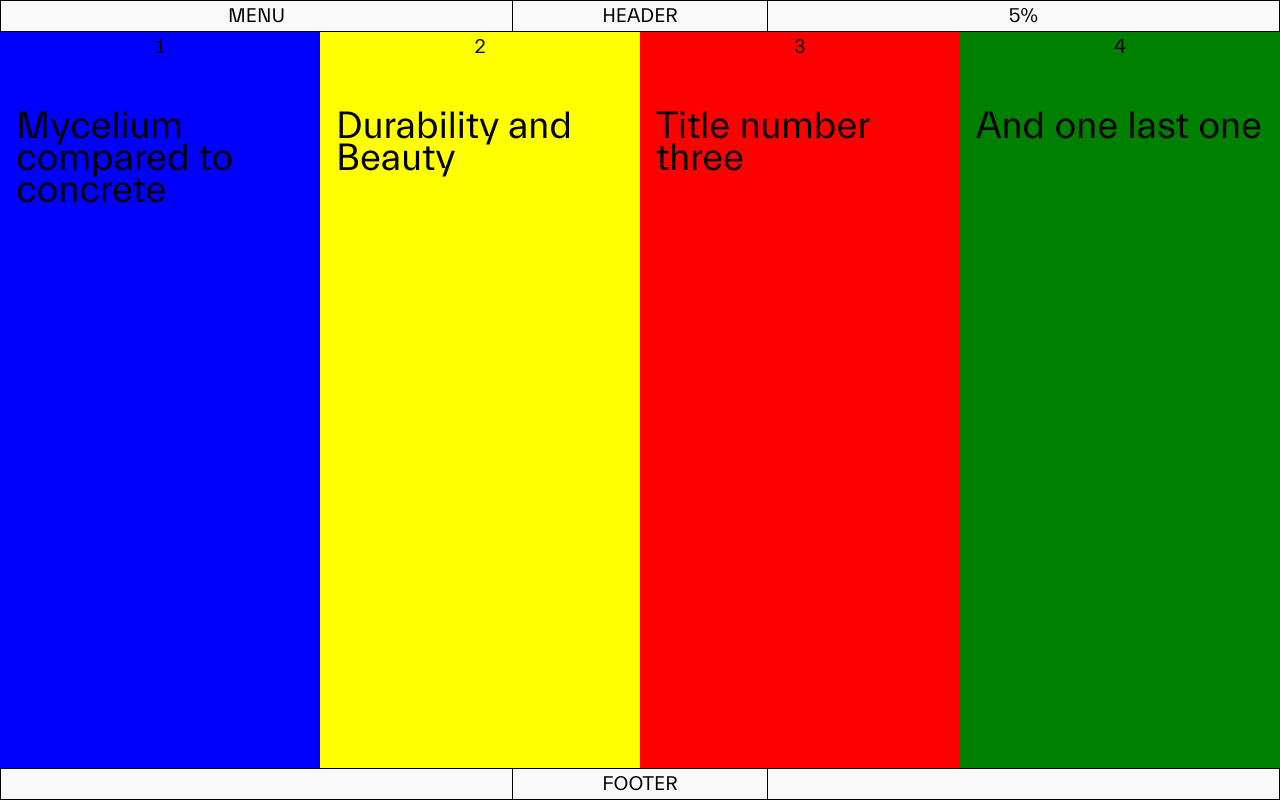
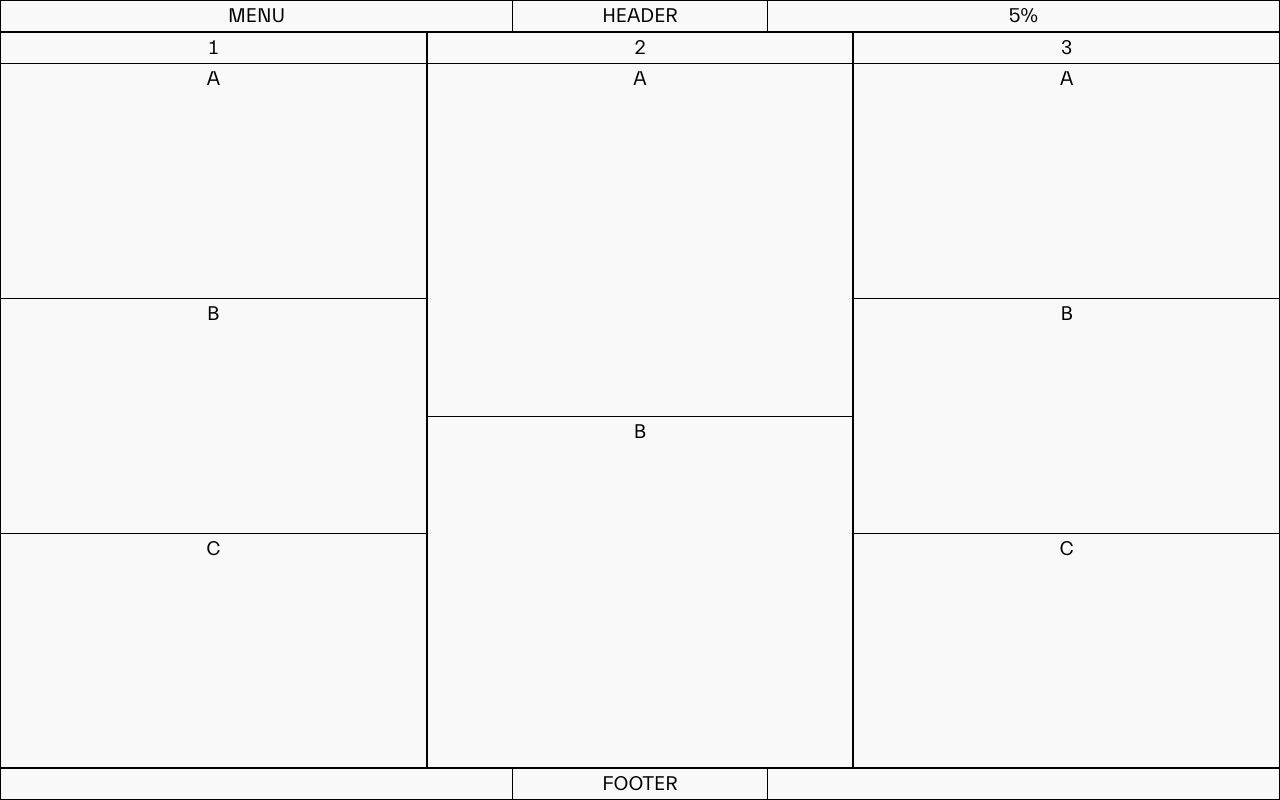
Before and after one commit to alternatorbob/div-in-div-hover-2, a website: page index.html in a window 1280 px wide. Drawn offline with Linux system fonts and the light colour scheme.

Commit message:
working grid

```diff
--- a/css/main.css
+++ b/css/main.css
@@ -4,10 +4,6 @@ body {
   font-size: 20px;
   background-color: #f9f9f9;
   min-height: 100vh;
-}
-
-.box6 {
-  background-color: grey;
 }
 
 #menu,
@@ -39,22 +35,9 @@ body {
 
 .number {
   text-align: center;
+  padding-bottom: -0.5rem;
+  border-bottom: 0.25px solid black;
 }
-
-.grid0 {
-  text-align: center;
-  padding: 0.25rem;
-  align-self: center;
-}
-
-.grid1,
-.grid2 {
-  display: flex;
-  padding: 1rem;
-  justify-content: flex-start;
-  flex: 1;
-}
-
 /*
 .grid1:hover,
 .grid2:hover {
@@ -68,13 +51,19 @@ body {
   text-align: center;
 }
 
+.grid {
+  display: flex;
+  flex-flow: column wrap;
+  height: 96%;
+}
+
 .box {
-  border: 0.25px solid black;
-  box-shadow: inset 0 0 10px #696767;
-  padding: 0.5rem;
   flex: 1;
-  /* flex-grow: 1; */
-  display: none;
+  text-align: center;
+}
+
+.box:not(:last-child) {
+  border-bottom: 0.25px solid black;
 }
 
 .menu-content {
@@ -87,26 +76,16 @@ body {
   height: 100vh;
 }
 
-.subContainer {
+.subContainer,
+.box {
   transition: 1s;
 }
 
-.subContainerOne {
-  background-color: blue;
-  flex: 1;
-}
-.subContainerTwo {
-  background-color: yellow;
-  flex: 1;
-}
-
-.subContainerThree {
-  background-color: red;
-  flex: 1;
-}
-
+.subContainerOne,
+.subContainerTwo,
+.subContainerThree,
 .subContainerFour {
-  background-color: green;
+  border: 0.25px solid black;
   flex: 1;
 }
 
@@ -117,30 +96,13 @@ body {
   border: 0.25px solid black;
 }
 
-/*
-.box:hover {
-  flex: 10;
-  transition: all;
-  transition-duration: 1s;
-}
-*/
-
-/* .box:hover {
-  background-color: indigo;
-  transition: 1s;
-  flex:5;
-  flex-basis: 80%;
-  max-width: 80%;
-  max-height: 80%;
-} */
-
 .hidden {
   display: none;
 }
 
 .title {
   font-size: 2.4rem;
-  padding: 1rem;
+  padding: 0.25rem;
   line-height: 2rem;
   margin-bottom: 5rem;
 }
--- a/index.html
+++ b/index.html
@@ -23,31 +23,25 @@
     </div>
     <div class="container">
       <div class="subContainer subContainerOne" id="0">
-        <div class="grid1">
-          <div class="box" id="box0">box0</div>
-          <div class="box" id="box1">box1</div>
-          <div class="box" id="box2">box2</div>
+        <div class="grid">
+          <div class="box">A</div>
+          <div class="box">B</div>
+          <div class="box">C</div>
         </div>
       </div>
 
       <div class="subContainer subContainerTwo" id="1">
-        <div class="grid2">
-          <div class="box" id="box3">box3</div>
-          <div class="box" id="box4">box4</div>
+        <div class="grid">
+          <div class="box" id="customBox">A</div>
+          <div class="box">B</div>
         </div>
       </div>
 
       <div class="subContainer subContainerThree" id="2">
-        <div class="grid2">
-          <div class="box" id="box3">box3</div>
-          <div class="box" id="box4">box4</div>
-        </div>
-      </div>
-
-      <div class="subContainer subContainerFour" id="3">
-        <div class="grid2">
-          <div class="box" id="box3">box3</div>
-          <div class="box" id="box4">box4</div>
+        <div class="grid">
+          <div class="box">A</div>
+          <div class="box">B</div>
+          <div class="box">C</div>
         </div>
       </div>
     </div>
--- a/js/main.js
+++ b/js/main.js
@@ -8,25 +8,45 @@ let titles = [
   'Title number three',
   'And one last one',
 ]
-let arr = Array.from(document.getElementsByClassName('subContainer'))
+const arr = Array.from(document.getElementsByClassName('subContainer'))
 addNumbers()
-addTitles()
-let arr2 = Array.from(document.getElementsByClassName('title'))
+// addTitles()
+const arr2 = Array.from(document.getElementsByClassName('title'))
+const arr3 = Array.from(document.getElementsByClassName('box'))
 
 for (let i = 0; i < arr.length; i++) {
   // console.log(arr)
   arr[i].addEventListener('mouseover', () => {
     arr[i].style.flex = '50'
-    removeTitles(i)
+    currentTab = i
+    // removeTitles(i)
   })
 }
 
 for (let i = 0; i < arr.length; i++) {
   arr[i].addEventListener('mouseout', () => {
     arr[i].style.flex = '1'
+    // removeAllTitles()
     // addTitles()
+    // hasTitles()
+    currentTab = -1
   })
   // arr[i] = contentBackup[i]
+}
+for (let i = 0; i < arr3.length; i++) {
+  arr3[i].addEventListener('mouseover', () => {
+    arr3[i].style.flex = '30'
+    // currentTab = i
+    // removeTitles(i)
+  })
+}
+
+for (let i = 0; i < arr3.length; i++) {
+  arr3[i].addEventListener('mouseout', () => {
+    arr3[i].style.flex = '1'
+    // currentTab = i
+    // removeTitles(i)
+  })
 }
 
 document.getElementById('menu').addEventListener('mouseover', () => {
@@ -55,11 +75,22 @@ function addTitles() {
     myDiv.classList.add('title')
     myDiv.innerText = titles[i]
     arr[i].append(myDiv)
+    // console.log(arr[i].childNodes)
+    // console.log(arr[i].parentElement)
+    if (arr[i].innerHTML.includes('section')) arr[i].append(myDiv)
+    // console.log(arr[i].innerHTML)
+    // console.log(arr[i].innerHTML.includes('section'))
+    // if(arr[i].innerHTML.contains('class="title"')) {
+    // console.log('has title')
   }
 }
 
 function hasTitles() {
-  for (let i = 0; i < arr.length; i++) {}
+  arr.forEach((e) => {
+    // console.log(e.parentElement.childNodes)
+    // if (e.parentElement.childNodes.classList.contains('title'))
+    //   console.log('has titles')
+  })
 }
 
 function removeTitles(i) {
@@ -69,3 +100,8 @@ function removeTitles(i) {
     }
   }
 }
+function removeAllTitles(i) {
+  for (let j = 0; j < arr2.length; j++) {
+    arr2[j].innerText = ''
+  }
+}
```
